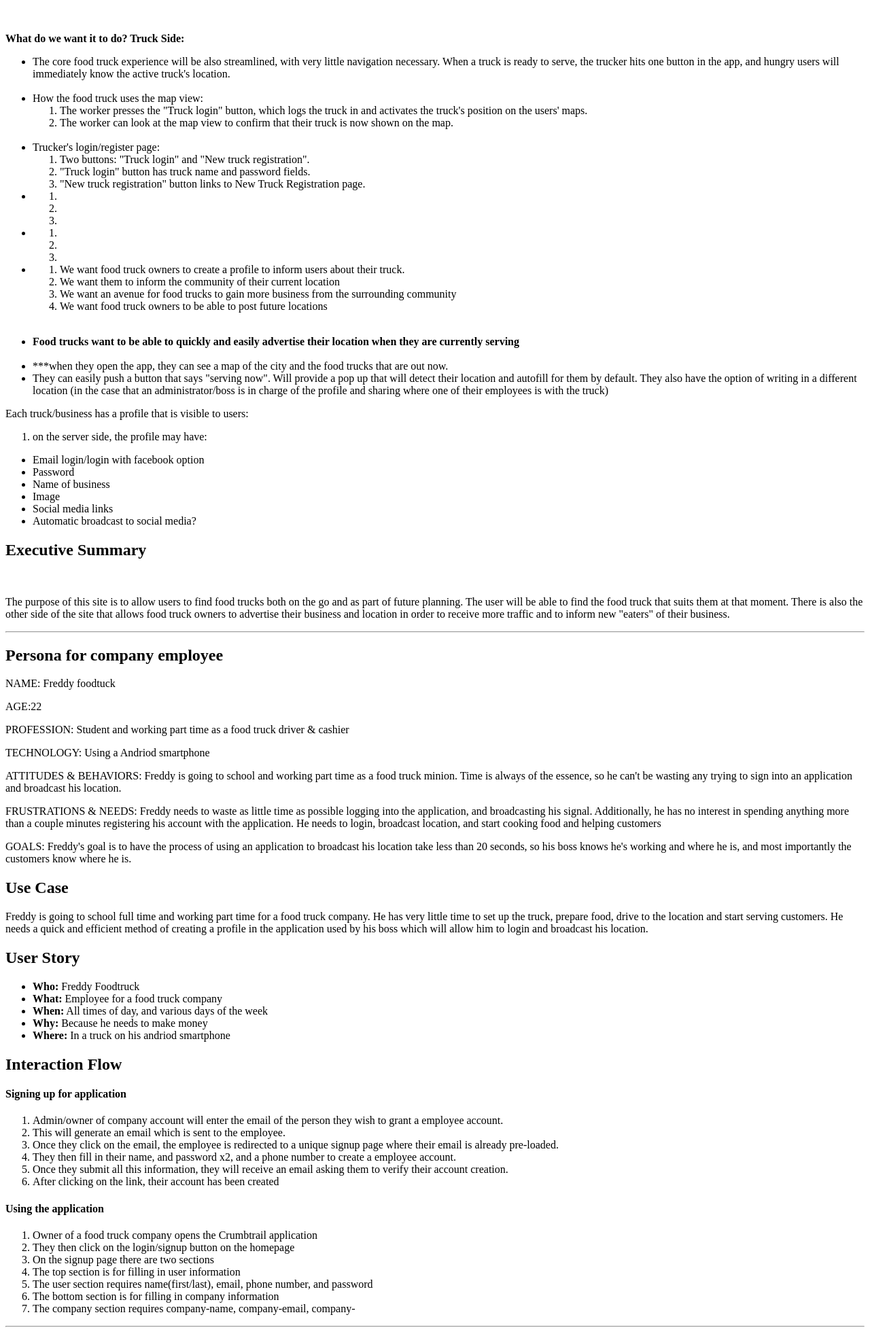
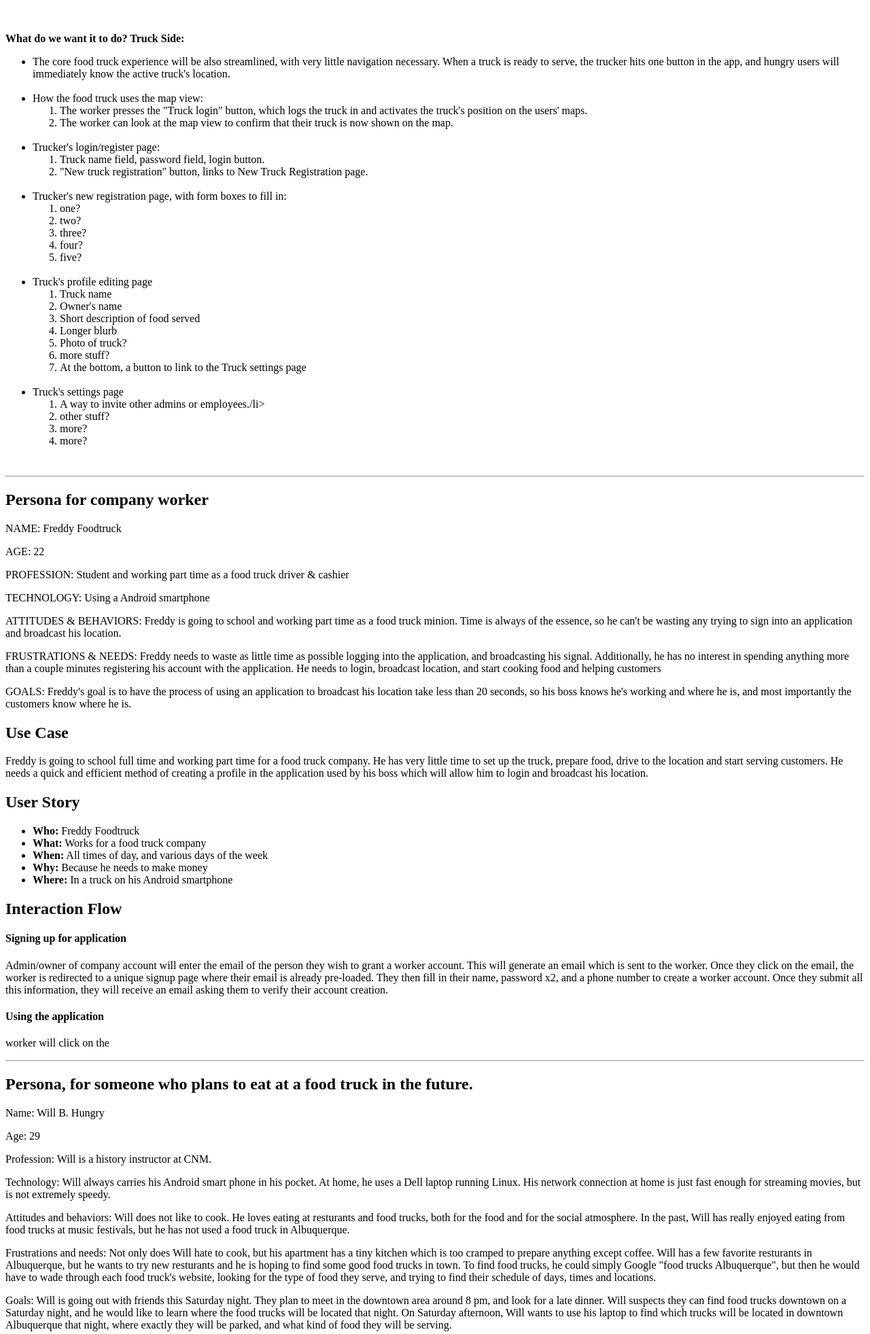
Before and after one commit to mmalvar13/crumbtrail, a PHP site: page /epic/epic.php in a window 1280 px wide. Shown: the part 663-2626 px from the top of the page at 68% size. Run offline with PHP 8.4, Linux system fonts and the light colour scheme.

Commit message:
Finished the truck-side outline.

```diff
--- a/epic/epic.php
+++ b/epic/epic.php
@@ -77,79 +77,49 @@
 
 				<li>Trucker's login/register page:</li>
 					<ol>
-						<li>Two buttons: "Truck login" and "New truck registration".</li>
-						<li>"Truck login" button has truck name and password fields.</li>
-						<li>"New truck registration" button links to New Truck Registration page.</li>
+						<li>Truck name field, password field, login button.</li>
+						<li>"New truck registration" button, links to New Truck Registration page.</li>
 					</ol>
-
-				<li>
-					<ol>
-						<li></li>
-						<li></li>
-						<li></li>
-					</ol>
-
-
-				<li>
-					<ol>
-						<li></li>
-						<li></li>
-						<li></li>
-					</ol>
-
-
-
-
-				<li>
-					<ol>
-						<li>We want food truck owners to create a profile to inform users about their truck.</li>
-						<li>We want them to inform the community of their current location</li>
-						<li>We want an avenue for food trucks to gain more business from the surrounding community</li>
-						<li>We want food truck owners to be able to post future locations</li>
-					</ol>
-				</li>
 				<br>
 
+				<li>Trucker's new registration page, with form boxes to fill in:</li>
+					<ol>
+						<li>one?</li>
+						<li>two?</li>
+						<li>three?</li>
+						<li>four?</li>
+						<li>five?</li>
+					</ol>
+				<br>
 
+				<li>Truck's profile editing page</li>
+					<ol>
+						<li>Truck name</li>
+						<li>Owner's name</li>
+						<li>Short description of food served</li>
+						<li>Longer blurb</li>
+						<li>Photo of truck?</li>
+						<li>more stuff?</li>
+						<li>At the bottom, a button to link to the Truck settings page</li>
+					</ol>
+					<br>
+
+				<li>Truck's settings page</li>
+				<ol>
+					<li>A way to invite other admins or employees./li>
+					<li>other stuff?</li>
+					<li>more?</li>
+					<li>more?</li>
+				</ol>
 			</ul>
-
-			<ul>
-				<li><strong>Food trucks want to be able to quickly and easily advertise their location
-						when they are currently serving</strong></li>
-				<br>
-				<li>***when they open the app, they can see a map of the city and the food trucks that are out now.</li>
-				<li>They can easily push a button that says "serving now". Will provide a pop up that will
-					detect their location and autofill for them by default. They also have the option of writing
-					in a different location (in the case that an administrator/boss is in charge of the profile
-					and sharing where one of their employees is with the truck) </li>
-			</ul>
-
-			<p>Each truck/business has a profile that is visible to users:</p>
-			<ol>
-				<li>on the server side, the profile may have:</li>
-			</ol>
-			<ul>
-				<li>Email login/login with facebook option</li>
-				<li>Password</li>
-				<li>Name of business</li>
-				<li>Image</li>
-				<li>Social media links</li>
-				<li>Automatic broadcast to social media?</li>
-			</ul>
-
-			<h2>Executive Summary</h2>
 			<br>
-			</div>
-			<div class= overview>
-			<p>The purpose of this site is to allow users to find food trucks both on the go and as part of future planning. The user will be able to find the food truck that suits them at that moment. There is also the other side of the site that allows food truck owners to advertise their business and location in order to receive more traffic and to inform new "eaters" of their business. </p>
-				</div>
 
 			<hr>
-			<h2>Persona for company employee</h2>
-			<p>NAME: Freddy foodtuck</p>
-			<p>AGE:22</p>
+			<h2>Persona for company worker</h2>
+			<p>NAME: Freddy Foodtruck</p>
+			<p>AGE: 22</p>
 			<p>PROFESSION: Student and working part time as a food truck driver & cashier</p>
-			<p>TECHNOLOGY: Using a Andriod smartphone</p>
+			<p>TECHNOLOGY: Using a Android smartphone</p>
 			<p>ATTITUDES & BEHAVIORS: Freddy is going to school and working part time as a food truck minion. Time is always of the essence, so he can't be wasting any trying to sign into an application and broadcast his location.</p>
 			<p>FRUSTRATIONS & NEEDS: Freddy needs to waste as little time as possible logging into the application, and broadcasting his signal. Additionally, he has no interest in spending anything more than a couple minutes registering his account with the application. He needs to login, broadcast location, and start cooking food and helping customers</p>
 			<p>GOALS: Freddy's goal is to have the process of using an application to broadcast his location take less than 20 seconds, so his boss knows he's working and where he is, and most importantly the customers know where he is.</p>
@@ -158,42 +128,26 @@
 			<h2>User Story</h2>
 			<ul>
 				<li><strong>Who:</strong> Freddy Foodtruck</li>
-				<li><strong>What:</strong> Employee for a food truck company</li>
+				<li><strong>What:</strong> Works for a food truck company</li>
 				<li><strong>When:</strong> All times of day, and various days of the week</li>
 				<li><strong>Why:</strong> Because he needs to make money</li>
-				<li><strong>Where:</strong> In a truck on his andriod smartphone</li>
+				<li><strong>Where:</strong> In a truck on his Android smartphone</li>
 			</ul>
 			<h2>Interaction Flow</h2>
 			<h4>Signing up for application</h4>
-			<ol>
-				<li>Admin/owner of company account will enter the email of the person they wish to grant a employee account.</li>
-				<li>This will generate an email which is sent to the employee.</li>
-				<li>Once they click on the email, the employee is redirected to a unique signup page where their email is already pre-loaded.</li>
-				<li>They then fill in their name, and password x2, and a phone number to create a employee account.</li>
-				<li>Once they submit all this information, they will receive an email asking them to verify their account creation.</li>
-				<li>After clicking on the link, their account has been created</li>
-			</ol>
-
+			<p>Admin/owner of company account will enter the email of the person they wish to grant a worker account. This will generate an email which is sent to the worker. Once they click on the email, the worker is redirected to a unique signup page where their email is already pre-loaded. They then fill in their name, password x2, and a phone number to create a worker account. Once they submit all this information, they will receive an email asking them to verify their account creation.</p>
 			<h4>Using the application</h4>
-			<ol>
-				<li>Owner of a food truck company opens the Crumbtrail application</li>
-				<li>They then click on the login/signup button on the homepage</li>
-				<li>On the signup page there are two sections</li>
-				<li>The top section is for filling in user information </li>
-				<li>The user section requires name(first/last), email, phone number, and password</li>
-				<li>The bottom section is for filling in company information</li>
-				<li>The company section requires company-name, company-email, company-</li>
-			</ol>
+			<p>worker will click on the</p>
 			<hr>
 
 			<h2>Persona, for someone who plans to eat at a food truck in the future.</h2>
-			<p>Name:  Will B. Hungry</p>
-			<p>Age:  29</p>
-			<p>Profession:  Will is a history instructor at CNM.</p>
-			<p>Technology:  Will always carries his Android smart phone in his pocket.  At home, he uses a Dell laptop running Linux.  His network connection at home is just fast enough for streaming movies, but is not extremely speedy.</p>
-			<p>Attitudes and behaviors:  Will does not like to cook.  He loves eating at resturants and food trucks, both for the food and for the social atmosphere.  In the past, Will has really enjoyed eating from food trucks at music festivals, but he has not used a food truck in Albuquerque.</p>
-			<p>Frustrations and needs:  Not only does Will hate to cook, but his apartment has a tiny kitchen which is too cramped to prepare anything except coffee.  Will has a few favorite resturants in Albuquerque, but he wants to try new resturants and he is hoping to find some good food trucks in town.  To find food trucks, he could simply Google "food trucks Albuquerque", but then he would have to wade through each food truck's website, looking for the type of food they serve, and trying to find their schedule of days, times and locations.</p>
-			<p>Goals:  Will is going out with friends this Saturday night.  They plan to meet in the downtown area around 8 pm, and look for a late dinner.  Will suspects they can find food trucks downtown on a Saturday night, and he would like to learn where the food trucks will be located that night.  On Saturday afternoon, Will wants to use his laptop to find which trucks will be located in downtown Albuquerque that night, where exactly they will be parked, and what kind of food they will be serving.</p>
+			<p>Name: Will B. Hungry</p>
+			<p>Age: 29</p>
+			<p>Profession: Will is a history instructor at CNM.</p>
+			<p>Technology: Will always carries his Android smart phone in his pocket.  At home, he uses a Dell laptop running Linux.  His network connection at home is just fast enough for streaming movies, but is not extremely speedy.</p>
+			<p>Attitudes and behaviors: Will does not like to cook.  He loves eating at resturants and food trucks, both for the food and for the social atmosphere.  In the past, Will has really enjoyed eating from food trucks at music festivals, but he has not used a food truck in Albuquerque.</p>
+			<p>Frustrations and needs: Not only does Will hate to cook, but his apartment has a tiny kitchen which is too cramped to prepare anything except coffee.  Will has a few favorite resturants in Albuquerque, but he wants to try new resturants and he is hoping to find some good food trucks in town.  To find food trucks, he could simply Google "food trucks Albuquerque", but then he would have to wade through each food truck's website, looking for the type of food they serve, and trying to find their schedule of days, times and locations.</p>
+			<p>Goals: Will is going out with friends this Saturday night.  They plan to meet in the downtown area around 8 pm, and look for a late dinner.  Will suspects they can find food trucks downtown on a Saturday night, and he would like to learn where the food trucks will be located that night.  On Saturday afternoon, Will wants to use his laptop to find which trucks will be located in downtown Albuquerque that night, where exactly they will be parked, and what kind of food they will be serving.</p>
 
 			<h2>Interaction flow, for someone who plans to eat at a food truck in the future.</h2>
 				<ol>
@@ -207,6 +161,20 @@
 					<li>User chooses the truck they want to visit in the future, and bookmarks the truck profile page.</li>
 				</ol>
 
+			<h2>Conceptual model, of database structure:</h2>
+				<ul>
+					<li>Each user (owner [admin] or employee) can belong to many companies.</li>
+					<li>Each company can have more than one user.</li>
+					<li>The relationship between user and company is many-to-many.</li>
+					<li>Each company can have many trucks.</li>
+					<li>Each truck belongs to only one company.</li>
+					<li>The relationship between company and truck is one-to-many.</li>
+					<li>Each truck has many schedule items (location/time combinations).</li>
+					<li>Each schedule belongs to only one truck.</li>
+					<li>The relationship between schedule and truck is one-to-many.</li>
+					<li>The worker entity specifies the relationship between user and company.  Each worker has a workerType: "A" for admin, or "E" for employee. </li>
+				</ul>
+
 			<h2>ERD, diagram of database structure:</h2>
 				<img src="images/crumbtrail ERD.svg" alt="ERD" width="900px"/>
 			<br>
```
